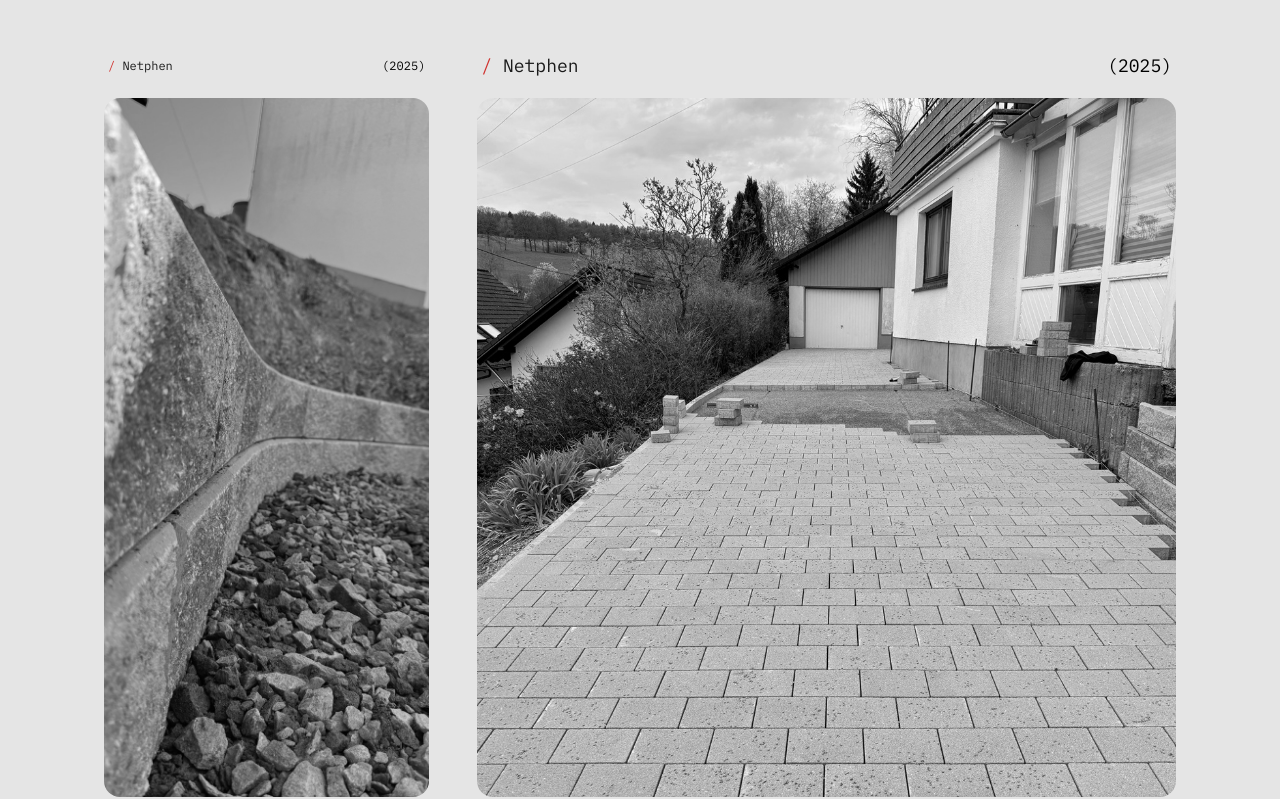
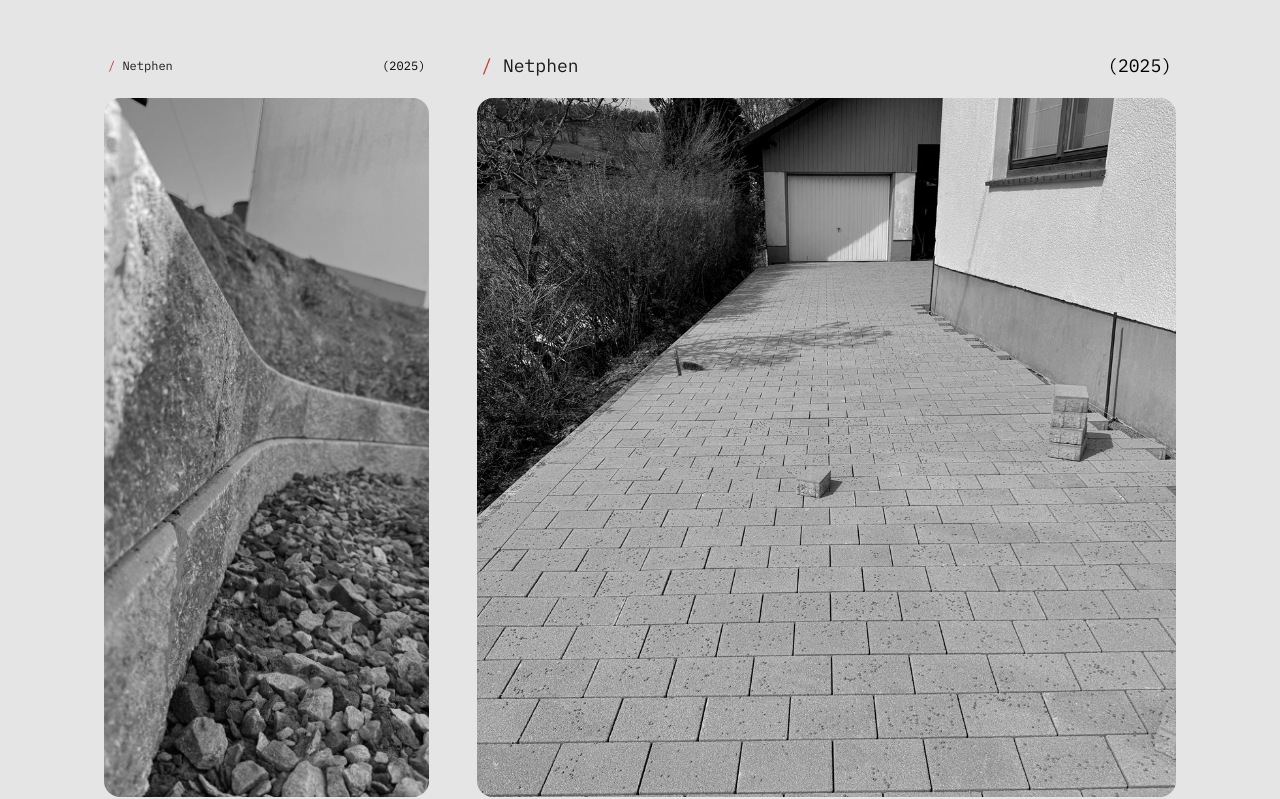
Before and after one commit to KaeSaro/ConstructaBau, a Next.js app: page /impressionen in a window 1280 px wide. Shown: the part 1733-2532 px from the top of the page. Built offline with nearby package versions, Linux system fonts and the light colour scheme.

Commit message:
bild wechsel

```diff
--- a/app/impressionen/page.js
+++ b/app/impressionen/page.js
@@ -422,7 +422,7 @@ export default function Impressionen() {
                 <ImageCard {...images[46]} span="default" />
               </div>
               <div className="md:col-span-2">
-                <ImageCard {...images[52]} span="wide" />
+                <ImageCard {...images[51]} span="wide" />
               </div>
             </div>
 
```
